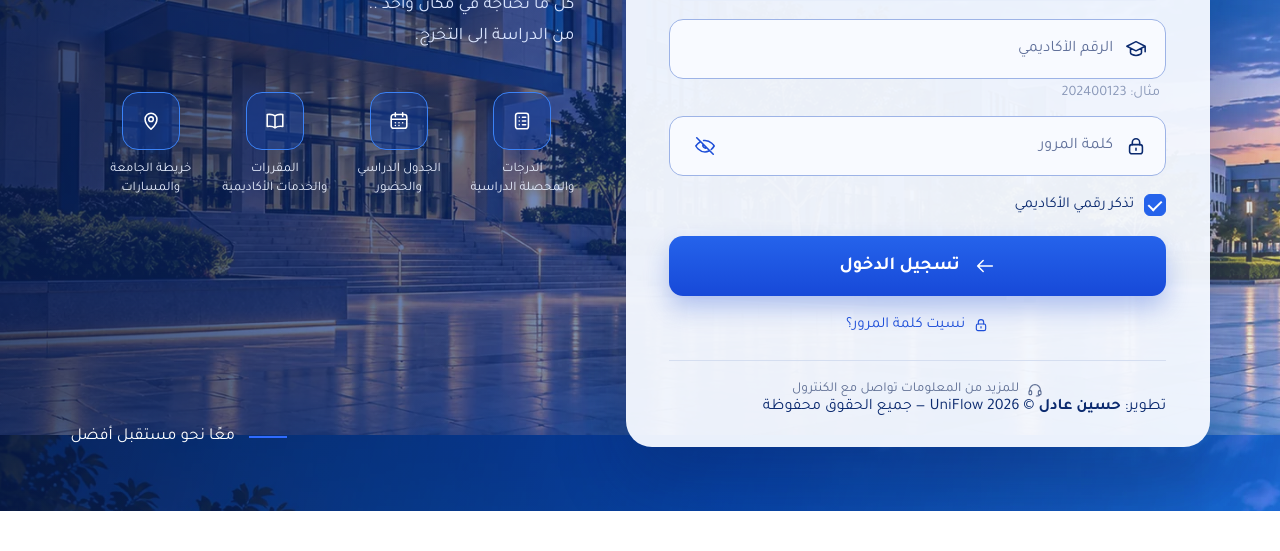
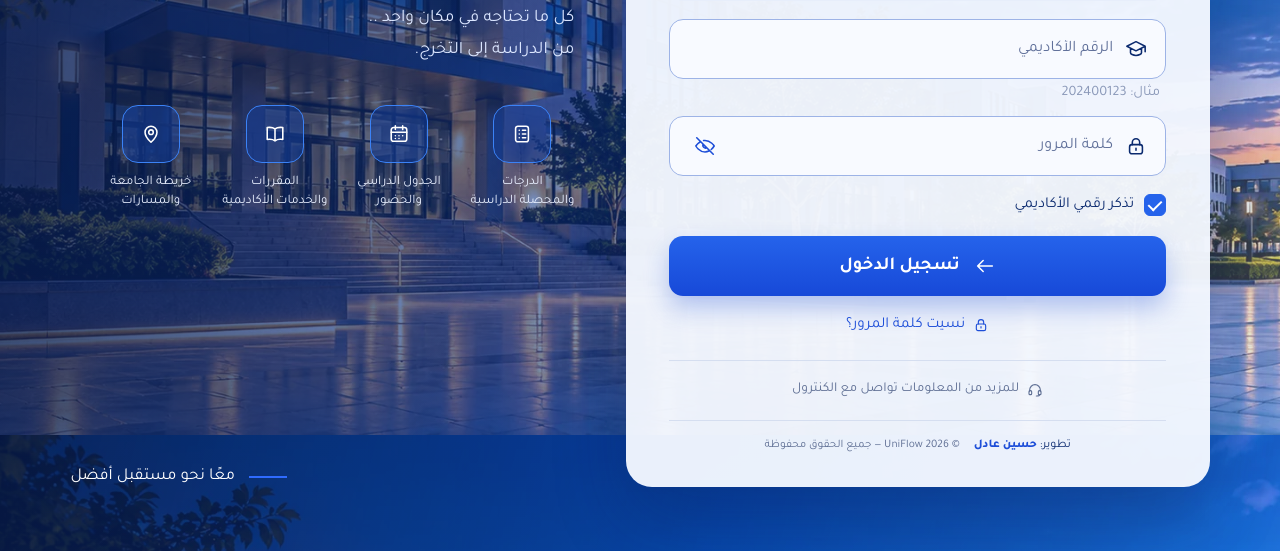
Before and after one commit to hasseensahaeri-ux/uniflow-university-system-, a plain HTML site: page index.html in a window 1280 px wide. Shown: the part 365-916 px from the top of the page. Before the commit the page ends 876 px from the top, so only its background shows below. Drawn offline with Linux system fonts and the light colour scheme.

Commit message:
تنسيق تذييل حقوق صفحة الدخول

```diff
--- a/css/style.css
+++ b/css/style.css
@@ -172,3 +172,9 @@ input,button,select,textarea{
 }
 @media (max-width:360px){.field-box,.btn{height:54px}.brand-text strong{font-size:1.9rem}}
 @media (prefers-reduced-motion:reduce){*{transition:none!important}}
+
+/* تذييل الحقوق في صفحة الدخول */
+.site-credit{display:flex;align-items:center;justify-content:center;flex-wrap:wrap;gap:4px 14px;margin:22px 0 0;padding:14px 4px 0;border-top:1px solid var(--line,#e5eaf3);color:var(--muted,#718096);font-size:12px;line-height:1.8;text-align:center}
+.site-credit-dev{color:var(--ink,#263653)}
+.site-credit-dev strong{color:var(--royal,#2563eb);font-weight:800}
+.site-credit-copy{font-size:11.5px}
```
